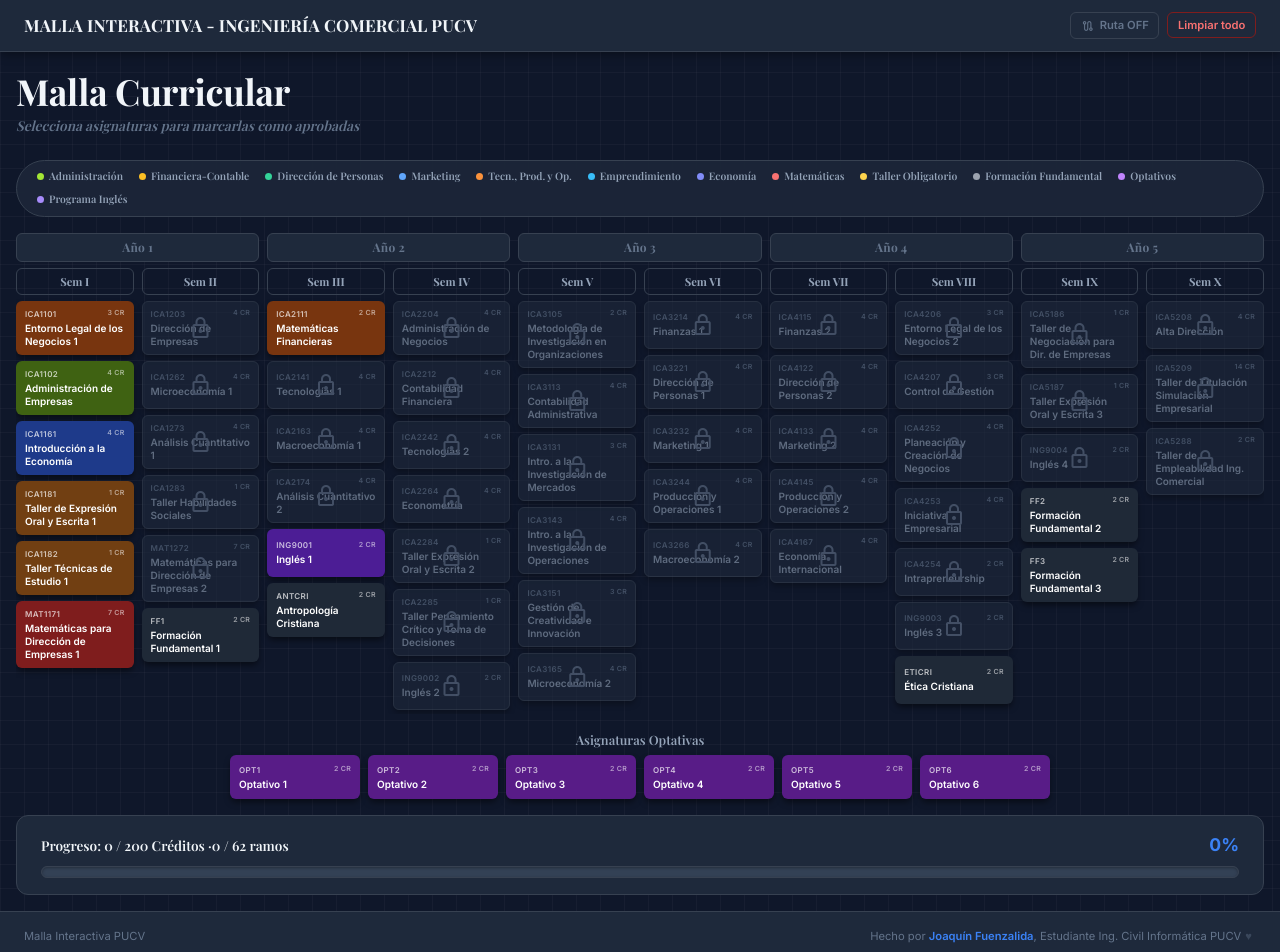
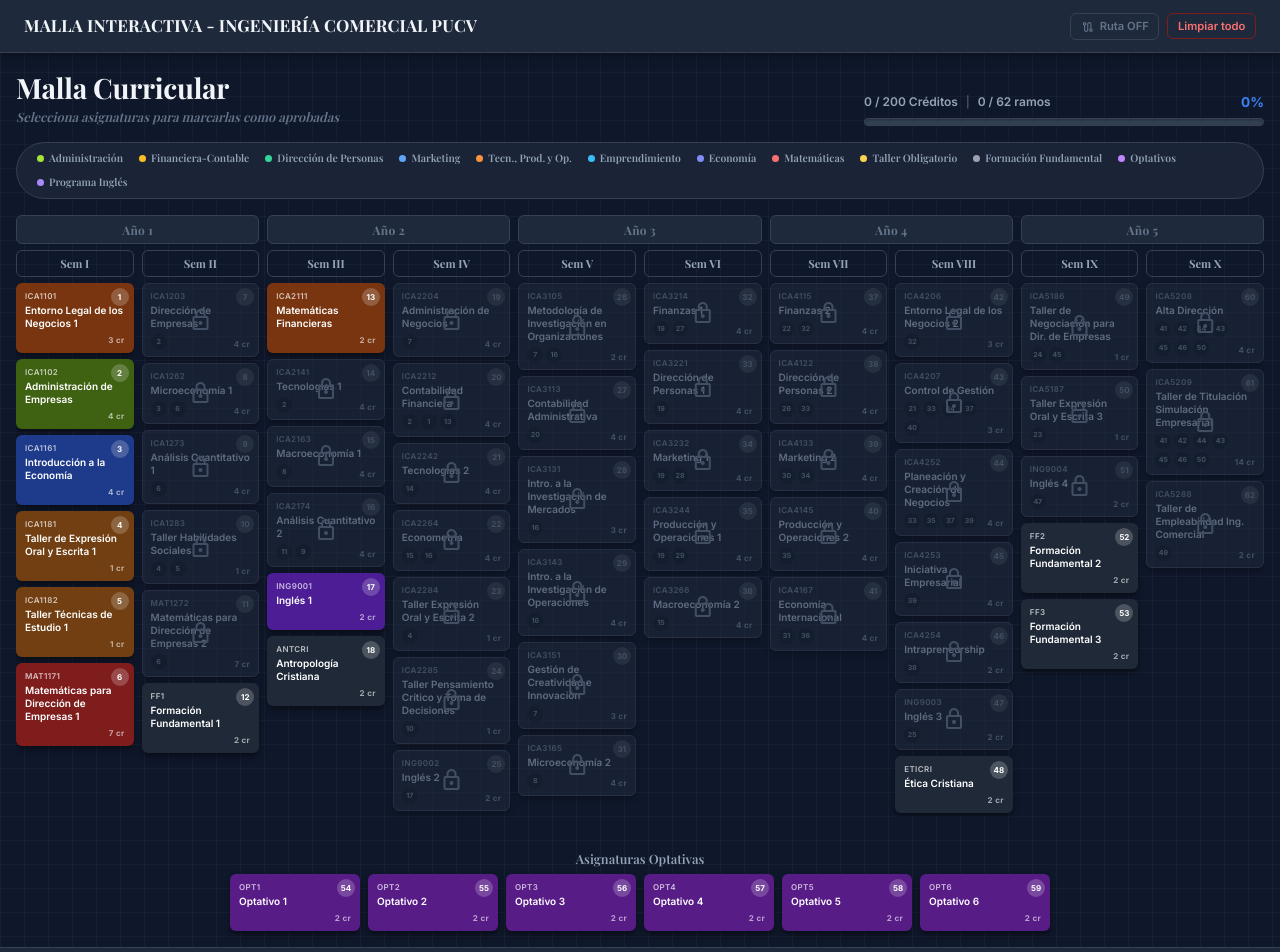
Before and after one commit to JoakoFuenzalida/malla-icomercial, a React (Vite) app: page / in a window 1280 px wide. Shown: the top 952 px of the page. Built offline with nearby package versions, Linux system fonts and the light colour scheme.

Commit message:
add ID de ramos mas su id de requisitos y modifique barra de progreso

```diff
--- a/src/App.css
+++ b/src/App.css
@@ -96,13 +96,17 @@ body {
   display: flex;
   justify-content: space-between;
   align-items: flex-end;
-  gap: 1.5rem;
+  gap: 1rem;
   flex-wrap: wrap;
+}
+
+.dashboard-left {
+  flex-shrink: 0;
 }
 
 .dashboard-title {
   font-family: "Playfair Display", serif;
-  font-size: 2.25rem;
+  font-size: 1.75rem;
   font-weight: 700;
   color: var(--text-primary);
   letter-spacing: -0.01em;
@@ -111,10 +115,22 @@ body {
 
 .dashboard-subtitle {
   font-family: "Playfair Display", serif;
-  font-size: 0.85rem;
+  font-size: 0.8rem;
   color: var(--text-muted);
   font-style: italic;
-  margin-top: 0.25rem;
+  margin-top: 0.2rem;
+}
+
+.dashboard-right {
+  flex: 1;
+  max-width: 400px;
+  min-width: 250px;
+}
+
+.progress-inline {
+  display: flex;
+  flex-direction: column;
+  gap: 0.35rem;
 }
 
 /* ── Legend (pill bar) ── */
@@ -280,12 +296,6 @@ body {
   box-shadow: var(--shadow-hover);
 }
 
-.card-top {
-  display: flex;
-  justify-content: space-between;
-  align-items: center;
-}
-
 .card-code {
   font-size: 8px;
   font-weight: 600;
@@ -294,20 +304,78 @@ body {
   text-transform: uppercase;
 }
 
-.card-credits {
-  font-size: 7px;
-  font-weight: 600;
-  color: rgba(255, 255, 255, 0.55);
-  text-transform: uppercase;
-  letter-spacing: 0.04em;
-}
-
 .card-name {
   font-size: 10px;
   font-weight: 600;
   color: #ffffff;
   line-height: 1.3;
   margin-top: 1px;
+  flex: 1;
+}
+
+.card-num {
+  position: absolute;
+  top: 4px;
+  right: 4px;
+  width: 18px;
+  height: 18px;
+  background: rgba(255, 255, 255, 0.2);
+  border-radius: 999px;
+  display: flex;
+  align-items: center;
+  justify-content: center;
+  font-size: 8px;
+  font-weight: 700;
+  color: white;
+  z-index: 4;
+}
+
+.card-bottom {
+  display: flex;
+  justify-content: space-between;
+  align-items: flex-end;
+  margin-top: 3px;
+}
+
+.card-prereqs {
+  display: flex;
+  gap: 3px;
+  flex-wrap: wrap;
+}
+
+.card-prereq-num {
+  width: 16px;
+  height: 16px;
+  background: rgba(0, 0, 0, 0.35);
+  border-radius: 999px;
+  display: flex;
+  align-items: center;
+  justify-content: center;
+  font-size: 7px;
+  font-weight: 700;
+  color: rgba(255, 255, 255, 0.7);
+}
+
+.card-credits {
+  font-size: 8px;
+  font-weight: 700;
+  color: rgba(255, 255, 255, 0.6);
+  letter-spacing: 0.04em;
+  flex-shrink: 0;
+}
+
+.card-locked .card-num {
+  background: rgba(255, 255, 255, 0.1);
+  color: var(--text-muted);
+}
+
+.card-locked .card-prereq-num {
+  background: rgba(0, 0, 0, 0.2);
+  color: var(--text-muted);
+}
+
+.card-locked .card-credits {
+  color: var(--text-muted);
 }
 
 /* ── Card: Approved (diagonal red line) ── */
@@ -401,6 +469,8 @@ body {
 /* ── Optativos Section ── */
 .optativos-section {
   padding: 0;
+  margin-top: 1rem;
+  margin-bottom: 1rem;
 }
 
 .optativos-header {
@@ -437,39 +507,33 @@ body {
   min-height: 44px;
 }
 
-/* ── Progress Bar Section ── */
-.progress-bar-section {
-  background: var(--bg-surface);
-  border: 1px solid var(--border);
-  border-radius: var(--radius-lg);
-  padding: 1rem 1.5rem;
-  margin-bottom: 1rem;
+/* ── Progress Bar ── */
+.progress-info {
   display: flex;
-  flex-direction: column;
+  align-items: center;
   gap: 0.5rem;
 }
 
-.progress-info {
-  display: flex;
-  justify-content: space-between;
-  align-items: center;
+.progress-text {
+  font-size: 0.75rem;
+  font-weight: 600;
+  color: var(--text-secondary);
 }
 
-.progress-text {
-  font-family: "Playfair Display", serif;
-  font-size: 0.85rem;
-  font-weight: 600;
-  color: var(--text-primary);
+.progress-sep {
+  color: var(--text-muted);
+  font-size: 0.7rem;
 }
 
 .progress-pct {
   font-weight: 700;
-  font-size: 1.1rem;
+  font-size: 0.85rem;
   color: var(--accent);
+  margin-left: auto;
 }
 
 .progress-track {
-  height: 12px;
+  height: 8px;
   background: var(--bg-elevated);
   border-radius: 999px;
   overflow: hidden;
@@ -523,6 +587,32 @@ body {
   background: var(--accent);
   color: white;
   border-color: var(--accent);
+}
+
+/* ── Tooltip ── */
+.tooltip-wrapper {
+  position: relative;
+}
+
+.tooltip {
+  display: none;
+  position: absolute;
+  top: calc(100% + 8px);
+  right: 0;
+  background: var(--bg-elevated);
+  color: var(--text-secondary);
+  font-size: 0.7rem;
+  padding: 0.4rem 0.65rem;
+  border-radius: var(--radius);
+  border: 1px solid var(--border);
+  white-space: nowrap;
+  z-index: 200;
+  box-shadow: 0 4px 12px rgba(0, 0, 0, 0.4);
+  pointer-events: none;
+}
+
+.tooltip-wrapper:hover .tooltip {
+  display: block;
 }
 
 .btn-clear {
@@ -711,6 +801,16 @@ body {
     gap: 0.75rem;
   }
 
+  .dashboard-header {
+    flex-direction: column;
+    align-items: flex-start;
+  }
+
+  .dashboard-right {
+    max-width: 100%;
+    width: 100%;
+  }
+
   .dashboard-title {
     font-size: 1.5rem;
   }
@@ -719,10 +819,6 @@ body {
     border-radius: var(--radius-lg);
     width: 100%;
     justify-content: center;
-  }
-
-  .progress-bar-section {
-    padding: 0.75rem 1rem;
   }
 
   .optativos-row {
--- a/src/App.jsx
+++ b/src/App.jsx
@@ -37,6 +37,9 @@ function getPrereqChain(courseId, allCourses) {
 
 const gridCourses = courses.filter((c) => c.semester > 0);
 const optCourses = courses.filter((c) => c.semester === 0);
+
+const courseNum = {};
+courses.forEach((c, i) => { courseNum[c.id] = i + 1; });
 
 export default function App() {
   const [approved, setApproved] = useState(() => {
@@ -193,11 +196,17 @@ export default function App() {
             <span className="material-symbols-outlined">lock</span>
           </div>
         )}
-        <div className="card-top">
+        <span className="card-num">{courseNum[course.id]}</span>
         <span className="card-code">{course.id}</span>
+        <div className="card-name">{course.name}</div>
+        <div className="card-bottom">
+          <div className="card-prereqs">
+            {course.prerequisites.map((pid) => (
+              <span key={pid} className="card-prereq-num">{courseNum[pid]}</span>
+            ))}
+          </div>
           <span className="card-credits">{course.credits} cr</span>
         </div>
-        <div className="card-name">{course.name}</div>
       </div>
     );
   }
@@ -210,6 +219,7 @@ export default function App() {
             <h1>Malla Interactiva - Ingeniería Comercial PUCV</h1>
           </div>
           <div className="header-right">
+            <div className="tooltip-wrapper">
               <button
                 className={`btn btn-route ${showRoute ? "btn-route-on" : ""}`}
                 onClick={() => setShowRoute((v) => !v)}
@@ -217,6 +227,8 @@ export default function App() {
                 <span className="material-symbols-outlined" style={{ fontSize: 14, verticalAlign: "middle", marginRight: 2 }}>route</span>
                 {showRoute ? " Ruta ON" : " Ruta OFF"}
               </button>
+              <span className="tooltip">Al pasar el mouse sobre un ramo, resalta sus prerequisitos y dependientes</span>
+            </div>
             <button className="btn btn-clear" onClick={clearAll}>
               Limpiar todo
             </button>
@@ -230,6 +242,21 @@ export default function App() {
             <h2 className="dashboard-title">Malla Curricular</h2>
             <p className="dashboard-subtitle">Selecciona asignaturas para marcarlas como aprobadas</p>
           </div>
+          <div className="dashboard-right">
+            <div className="progress-inline">
+              <div className="progress-info">
+                <span className="progress-text">{approvedCredits} / {TOTAL_CREDITS} Créditos</span>
+                <span className="progress-sep">|</span>
+                <span className="progress-text">{approvedCount} / {totalCourses} ramos</span>
+                <span className="progress-pct">{pct}%</span>
+              </div>
+              <div className="progress-track">
+                <div className="progress-fill" style={{ width: `${pct}%` }} />
+              </div>
+            </div>
+          </div>
+        </div>
+
         <div className="legend">
           {Object.entries(categories).map(([key, cat]) => (
             <div className="legend-item" key={key}>
@@ -237,7 +264,6 @@ export default function App() {
               <span className="legend-text">{cat.name}</span>
             </div>
           ))}
-          </div>
         </div>
 
         <div className="malla-scroll">
@@ -279,18 +305,6 @@ export default function App() {
             {optCourses.map((course) => renderCard(course))}
           </div>
         </div>
-
-        <div className="progress-bar-section">
-          <div className="progress-info">
-            <span className="progress-text">
-              Progreso: {approvedCredits} / {TOTAL_CREDITS} Créditos ·{approvedCount} / {totalCourses} ramos
-            </span>
-            <span className="progress-pct">{pct}%</span>
-          </div>
-          <div className="progress-track">
-            <div className="progress-fill" style={{ width: `${pct}%` }} />
-          </div>
-        </div>
       </main>
 
       <footer className="footer">
```
Lines whose indentation alone changed are shown as unchanged.
